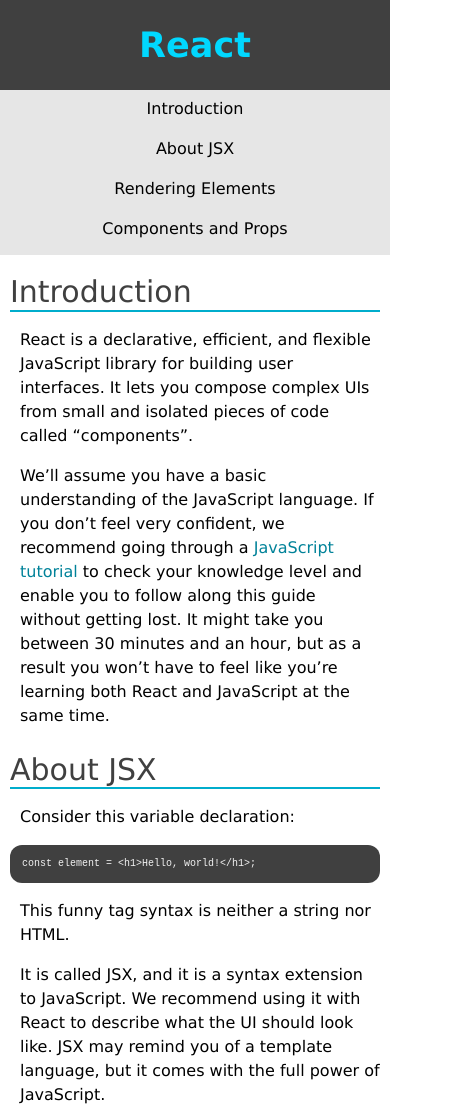
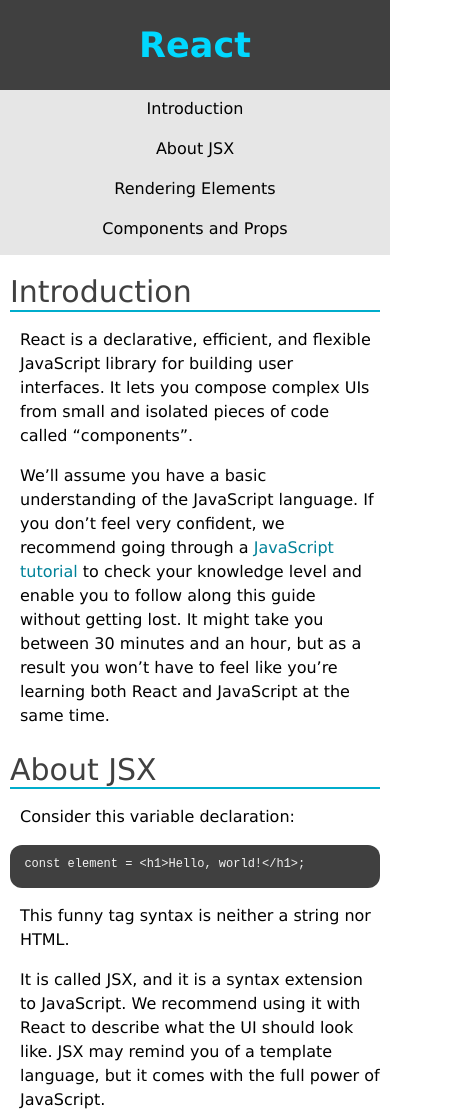
Before and after one commit to pocoapocochen/project-TechnicalDocumentationPage, a plain HTML site: page index.html in a window 390 px wide. Shown: the top 1115 px of the page, 471 px wide, since content can reach past the window. Drawn offline with Linux system fonts and the light colour scheme.

Commit message:
Update documentation_style.css

```diff
--- a/css/documentation_style.css
+++ b/css/documentation_style.css
@@ -161,7 +161,7 @@ li {
 
 @media (max-width: 37.5rem) {
   pre{
-    font-size: 0.625rem;
+    font-size: 0.75rem;
   }
 }
 
```
